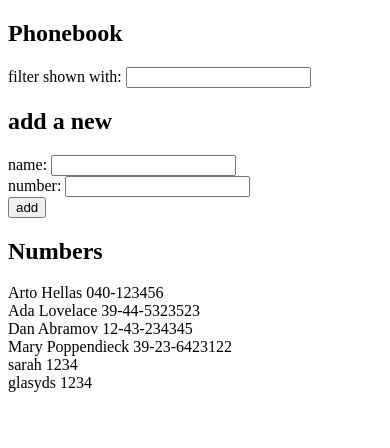
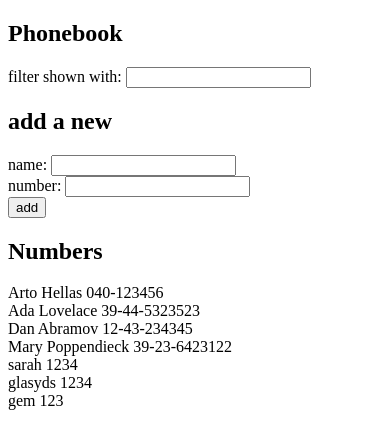
Before and after one commit to sjq1412/fullstackopen2023, a React (Create React App) app in the folder part2/phonebook/: page / in a window 390 px wide. Shown: the top 448 px of the page. Built offline with nearby package versions, Linux system fonts and the light colour scheme; data requests are answered from the project's data file.

Commit message:
feat(part2): 2.13: The Phonebook step8

```diff
--- a/part2/phonebook/db.json
+++ b/part2/phonebook/db.json
@@ -29,6 +29,11 @@
       "name": "glasyds",
       "number": "1234",
       "id": 6
+    },
+    {
+      "name": "gem",
+      "number": "123",
+      "id": 7
     }
   ]
 }
--- a/part2/phonebook/src/App.js
+++ b/part2/phonebook/src/App.js
@@ -1,5 +1,5 @@
 import { useState, useEffect } from "react";
-import axios from "axios";
+import personService from "./services/persons";
 
 const App = () => {
   const [persons, setPersons] = useState([]);
@@ -8,9 +8,7 @@
   const [filter, setFilter] = useState("");
 
   useEffect(() => {
-    axios.get("http://localhost:3001/persons").then((response) => {
-      setPersons(response.data);
-    });
+    personService.getAll().then((initialPersons) => setPersons(initialPersons));
   }, []);
 
   const addPerson = (event) => {
@@ -26,13 +24,11 @@
         number: newNumber,
       };
 
-      axios
-        .post("http://localhost:3001/persons", personObject)
-        .then((response) => {
-          setPersons(persons.concat(response.data));
-          setNewName("");
-          setNewNumber("");
-        });
+      personService.create(personObject).then((returnedPerson) => {
+        setPersons(persons.concat(returnedPerson));
+        setNewName("");
+        setNewNumber("");
+      });
     }
   };
 
--- /dev/null
+++ b/part2/phonebook/src/services/persons.js
@@ -0,0 +1,21 @@
+import axios from "axios";
+
+const baseUrl = "http://localhost:3001/persons";
+
+const getAll = () => {
+  const request = axios.get(baseUrl);
+  return request.then((response) => response.data);
+};
+
+const create = (personObject) => {
+  const request = axios.post(baseUrl, personObject);
+  return request.then((response) => response.data);
+};
+
+const update = (id, personObject) => {
+  const request = axios.put(`${baseUrl}/${id}`, personObject);
+  return request.then((response) => response.data);
+};
+
+// eslint-disable-next-line import/no-anonymous-default-export
+export default { getAll, create, update };
```
